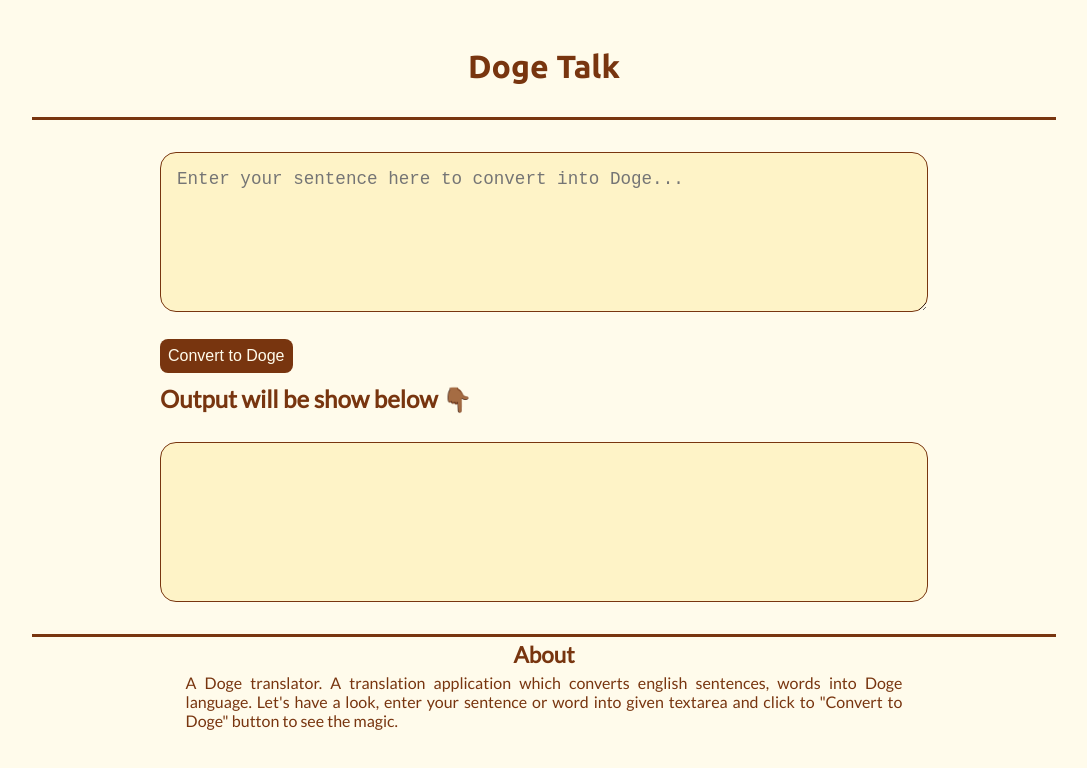
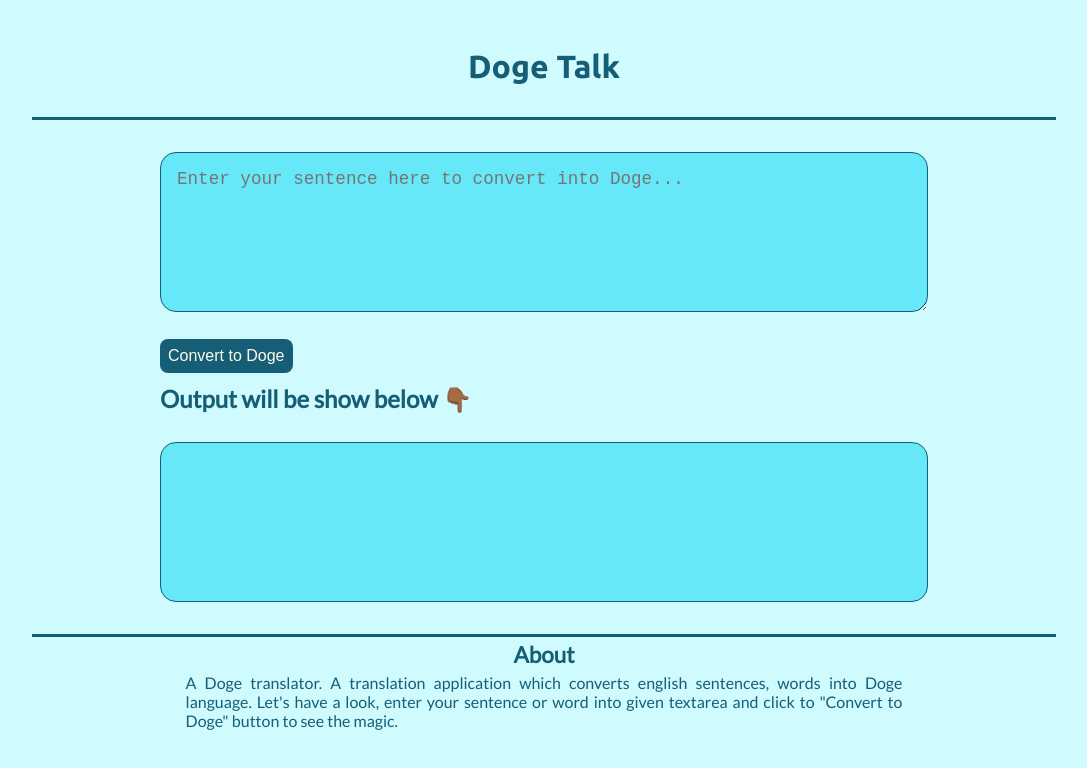
Before and after one commit to yashj2022/Dogespeak, a plain HTML site: page index.html in a window 1280 px wide. Shown: the whole page, without its empty margins (96-1183 px from the left). Drawn offline with Linux system fonts and the light colour scheme.

Commit message:
finnal commit

```diff
--- a/style.css
+++ b/style.css
@@ -7,8 +7,8 @@
 }
 
 body {
-  color: #78350f;
-  background-color: #fffbeb;
+  color: #155e75;
+  background-color:  #cffafe;
   font-family: "Lato", sans-serif;
   display: flex;
   flex-direction: column;
@@ -32,10 +32,10 @@ img {
   width: 60%;
   height: 20vh;
   outline: none;
-  border: 1.5px solid #78350f;
+  border: 1.5px solid #155e75;
   border-radius: 1rem;
-  background-color: #fef3c7;
-  color: #78350f;
+  background-color: #67e8f9;
+  color: #155e75;
 }
 .logo {
   width: 80%;
@@ -43,13 +43,13 @@ img {
   display: flex;
   align-items: center;
   justify-content: center;
-  border-bottom: 3px solid #78350f;
+  border-bottom: 3px solid #155e75;
 }
 .mid-section {
   width: 60vw;
 }
 button {
-  background-color: #78350f;
+  background-color: #155e75;
   color: #fffbeb;
   border: none;
   border-radius: 0.5rem;
@@ -62,16 +62,16 @@ h2 {
   margin-bottom: 0.7rem;
 }
 .output {
-  background-color: #fef3c7;
+  background-color: #67e8f9;
   margin: 1rem;
   padding: 1rem;
   border-radius: 1rem;
   width: 60%;
-  border: 1px solid #78350f;
+  border: 1px solid #155e75;
   height: 20vh;
 }
 footer {
-  border-top: 3px solid #78350f;
+  border-top: 3px solid #155e75;
   display: flex;
   flex-direction: column;
   align-items: center;
```
Also changed, not shown: 1 other file.
